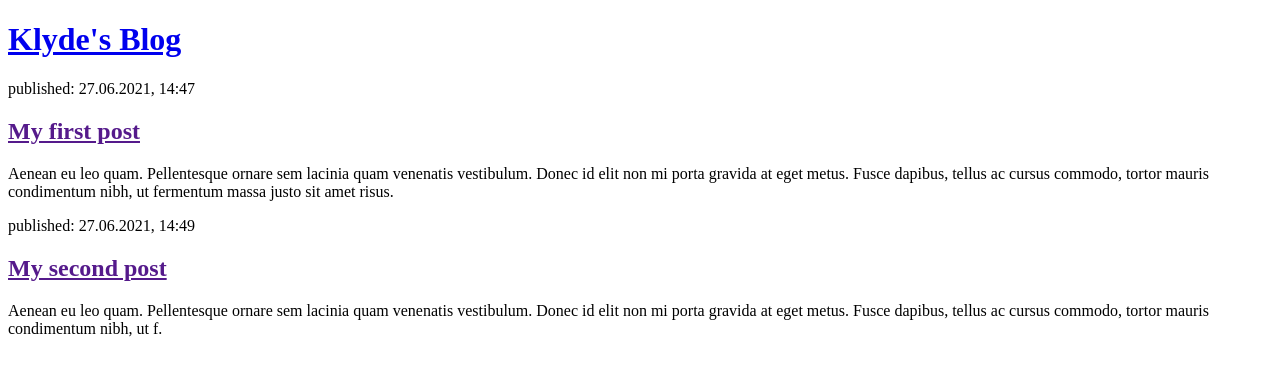
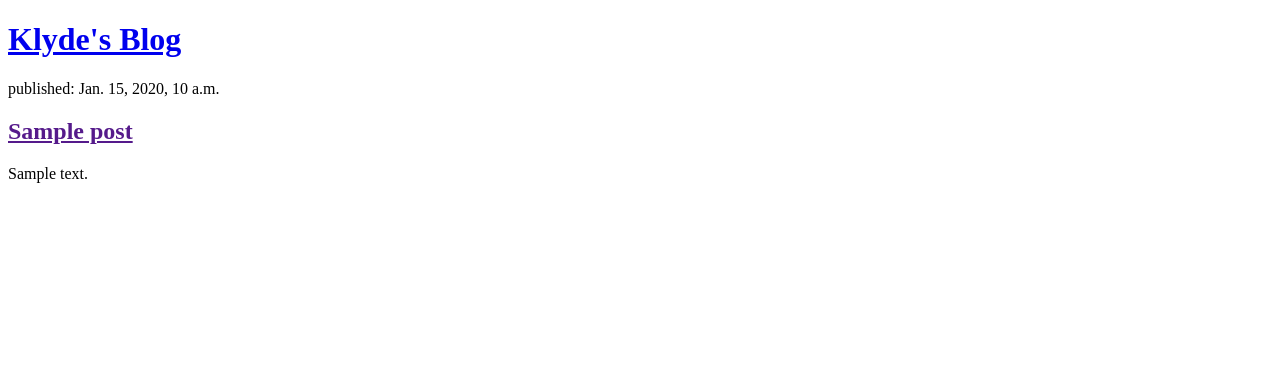
Before and after one commit to klydey0202/my-first-blog, a Django app: page / in a window 1280 px wide. Shown: the top 376 px of the page. Run offline with Django 3.2, Linux system fonts and the light colour scheme; tables that the repository leaves empty hold one stand-in row (values such as "Sample post").

Commit message:
Modified templates to display posts from database.

```diff
--- a/blog/templates/blog/post_list.html
+++ b/blog/templates/blog/post_list.html
@@ -9,16 +9,14 @@
 		<h1><a href="/">Klyde's Blog</a></h1>
 	</header>
 
-	<article>
-		<time>published: 27.06.2021, 14:47</time>
-		<h2><a href="">My first post</a></h2>
-		<p>Aenean eu leo quam. Pellentesque ornare sem lacinia quam venenatis vestibulum. Donec id elit non mi porta gravida at eget metus. Fusce dapibus, tellus ac cursus commodo, tortor mauris condimentum nibh, ut fermentum massa justo sit amet risus.</p>
-	</article>
 
-	<article>
-		<time>published: 27.06.2021, 14:49</time>
-		<h2><a href="">My second post</a></h2>
-		<p>Aenean eu leo quam. Pellentesque ornare sem lacinia quam venenatis vestibulum. Donec id elit non mi porta gravida at eget metus. Fusce dapibus, tellus ac cursus commodo, tortor mauris condimentum nibh, ut f.</p>
-	</article>
+	{% for post in posts %}
+    	<article>
+        	<time>published: {{ post.published_date }}</time>
+        	<h2><a href="">{{ post.title }}</a></h2>
+        	<p>{{ post.text|linebreaksbr }}</p>
+    	</article>
+	{% endfor %}
+
 </body>
 </html>
--- a/blog/views.py
+++ b/blog/views.py
@@ -1,6 +1,9 @@
 from django.shortcuts import render
+from .models import Post
+from django.utils import timezone
 
 # Create your views here.
 
 def post_list(request):
-	return render(request, 'blog/post_list.html', {})
+	posts = Post.objects.filter(published_date__lte=timezone.now()).order_by('published_date')
+	return render(request, 'blog/post_list.html', {'posts' : posts})
```
